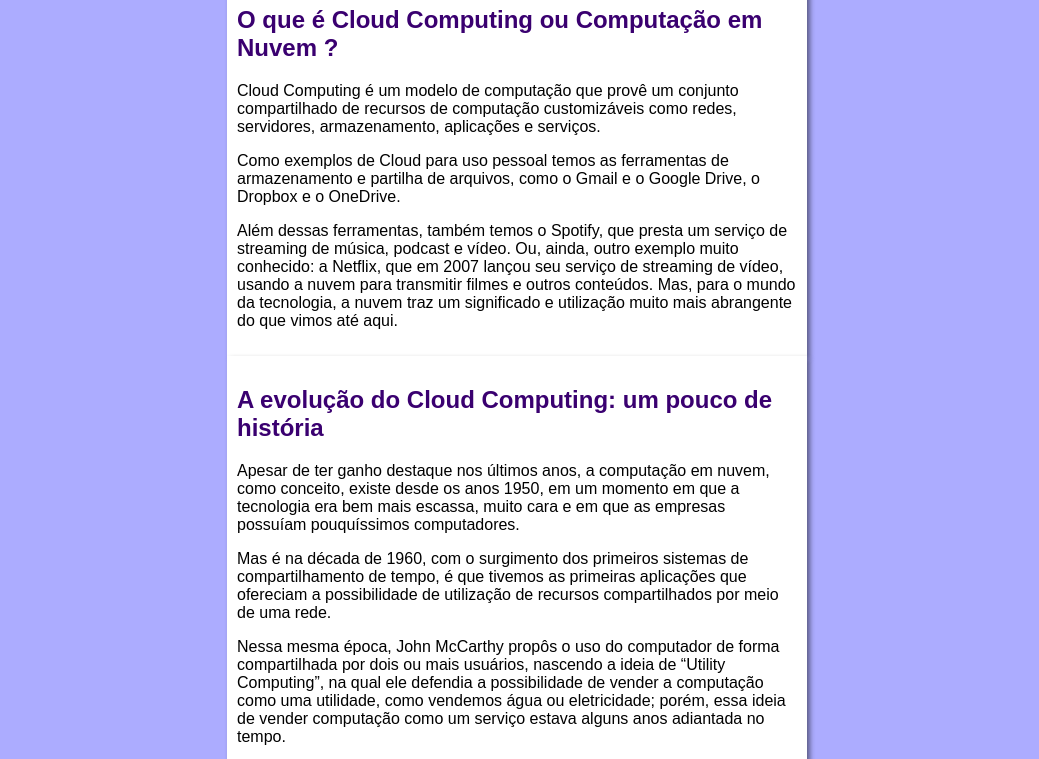
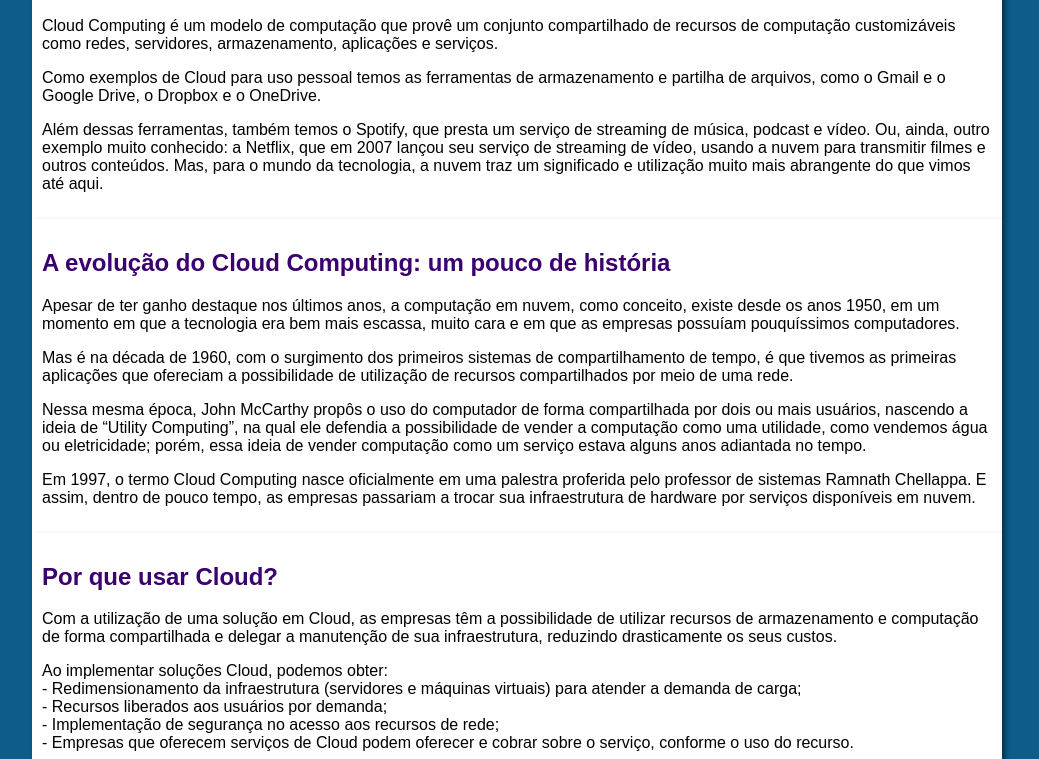
Before and after one commit to fernandoassis/fernandoassis.github.io, a plain HTML site: page index.html in a window 1280 px wide. Shown: the part 129-888 px from the top of the page, without its empty margins (123-1162 px from the left). Drawn offline with Linux system fonts and the light colour scheme.

Commit message:
Alteração no Estilo

```diff
--- a/estilos/style.css
+++ b/estilos/style.css
@@ -4,13 +4,13 @@
 }
 
 body {
-    background-color: #acacff;
+    background-color: #0D5C8A;
 
 }
 
 main {
     background-color: white;
-    width: 560px;
+    width: 950px;
     margin: auto;
     padding: 10px;
     box-shadow: 3px 3px 5px rgba(0, 0, 0, 0.473);
```
